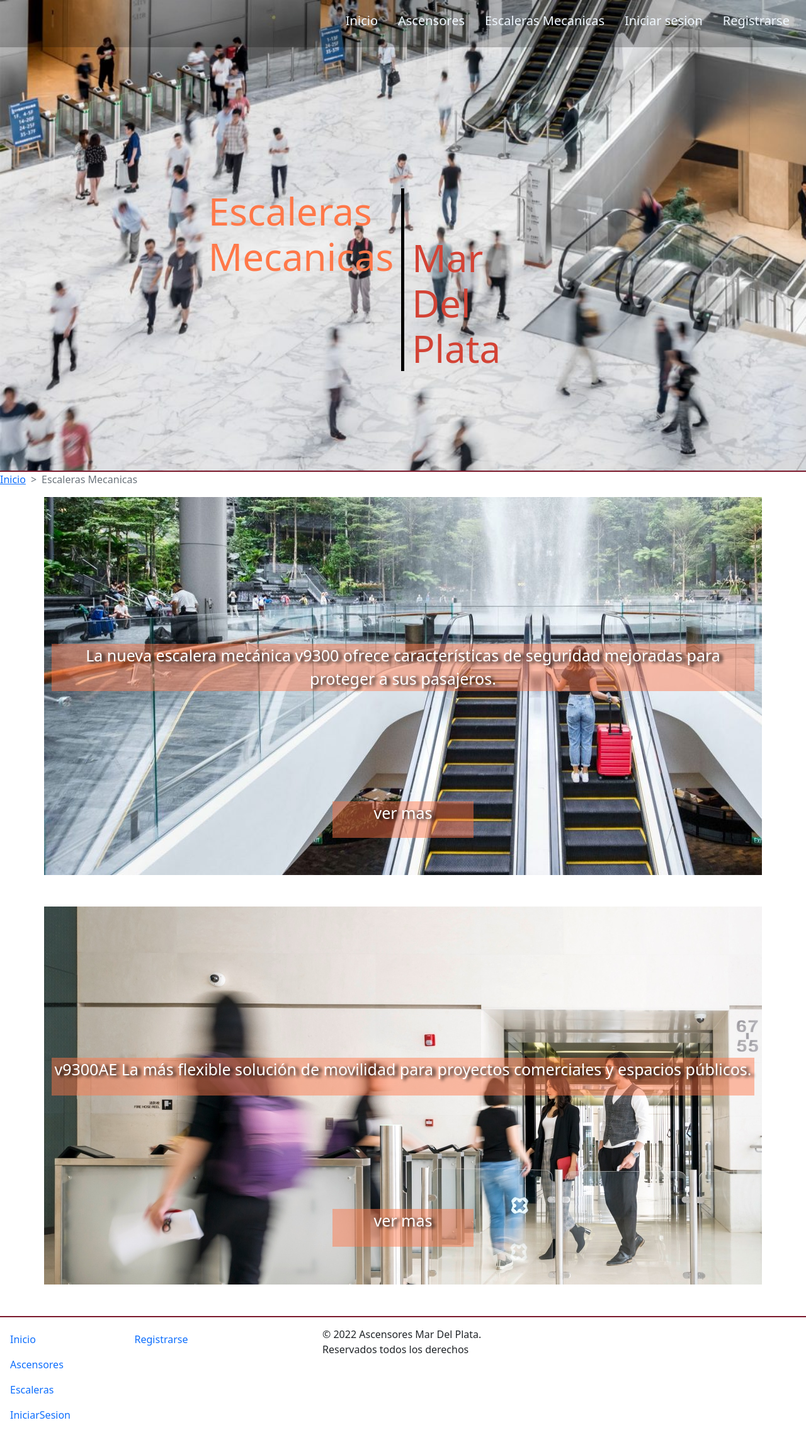
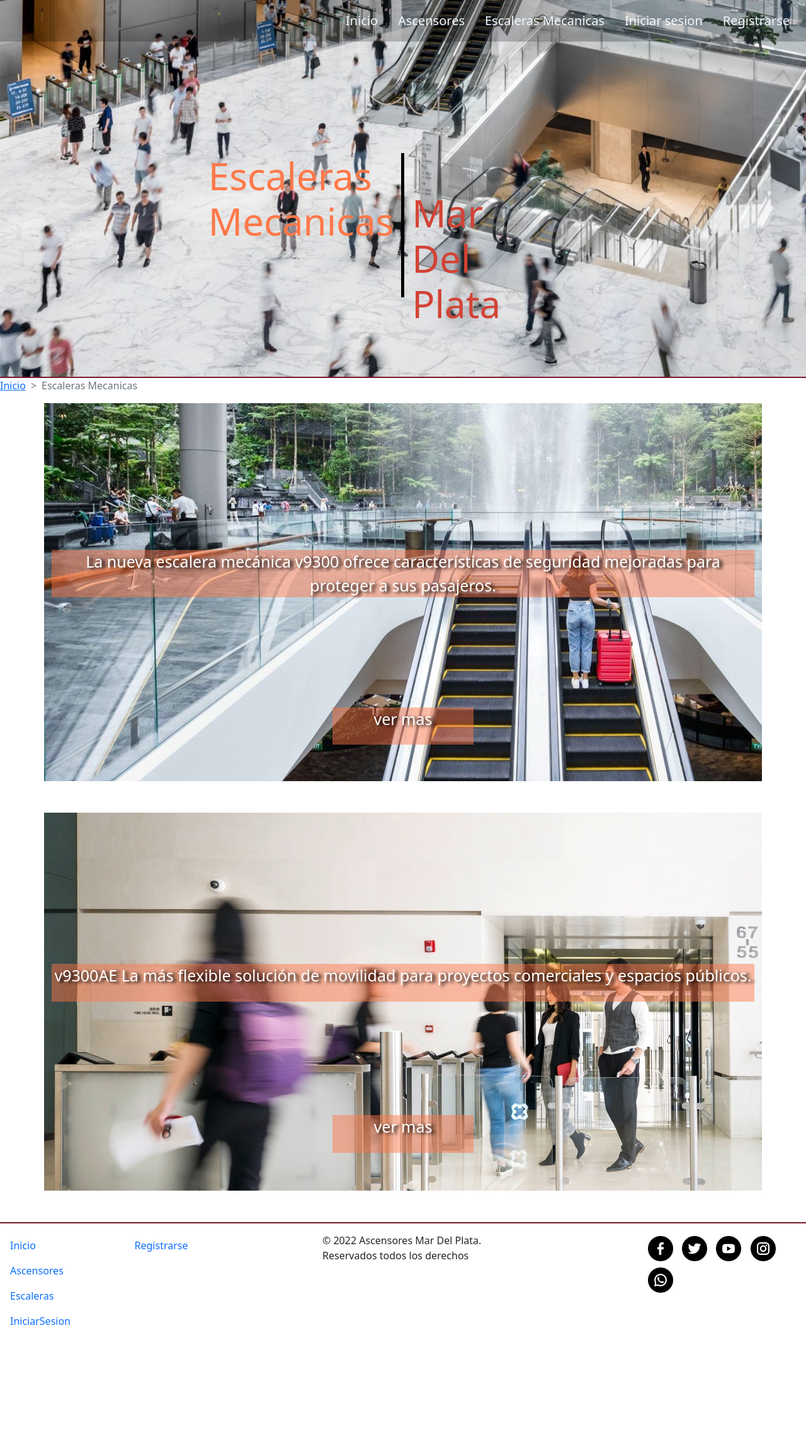
Before and after one commit to GerardoMartijena/Ascensores2, a website: page page/escaleras.html in a window 1280 px wide. Shown: the whole page at 63% size. After the commit the page ends 2140 px from the top, so only its background shows below. Drawn offline with Linux system fonts and the light colour scheme.

Commit message:
se agregaron las redes sociales al footer

```diff
--- a/page/escaleras.html
+++ b/page/escaleras.html
@@ -93,6 +93,13 @@
             <a class="nav-link" href="../page/registro.html">Registrarse</a>
         </nav>
         <p class="footer__texto">© 2022 Ascensores Mar Del Plata. Reservados todos los derechos</p>
+        <div class="redes">
+            <a href="https://es-la.facebook.com/" target="_blank"><img src="../multimedia/images/facebook.png" class="rounded float-right" alt="facebook"></a>
+            <a href="https://twitter.com/?lang=es" target="_blank"><img src="../multimedia/images/Twiter.png" class="rounded float-right" alt="Twiter"></a>
+            <a href="https://www.youtube.com/" target="_blank"><img src="../multimedia/images/youtube.png" class="rounded float-right" alt="youtube"></a>
+            <a href="https://www.instagram.com/" target="_blank"><img src="../multimedia/images/instagram.png" class="rounded float-right" alt="instagram"></a>
+            <a href="https://web.whatsapp.com/" target="_blank"><img src="../multimedia/images/whatsapp.png" class="rounded float-right" alt="whatsapp"></a>
+        </div>
     </footer>
 </body>
 <script src="../bootstrap/js/bootstrap.bundle.min.js"></script>
--- a/scss/component/_header.scss
+++ b/scss/component/_header.scss
@@ -1,7 +1,7 @@
 body{
     header{
         width: 100%;
-        height: auto;
+        max-height: 600px;
         background-image: url("../multimedia/images/Skyscrapers-buildings-city-view_3840x2160.jpg");
         background-repeat: no-repeat;
         background-size: cover;
--- a/scss/page/_index.scss
+++ b/scss/page/_index.scss
@@ -1,3 +1,4 @@
+body{
     article{
         .grid__ascensores{
             grid-column: 1/2;
@@ -78,3 +79,4 @@ article{
             }
         }
     }
+}
```
Also changed, not shown: index.html (+9 -2 lines), page/login.html (+7 -0 lines), page/registro.html (+7 -0 lines), css/main.css. Lines whose indentation alone changed are shown as unchanged.
